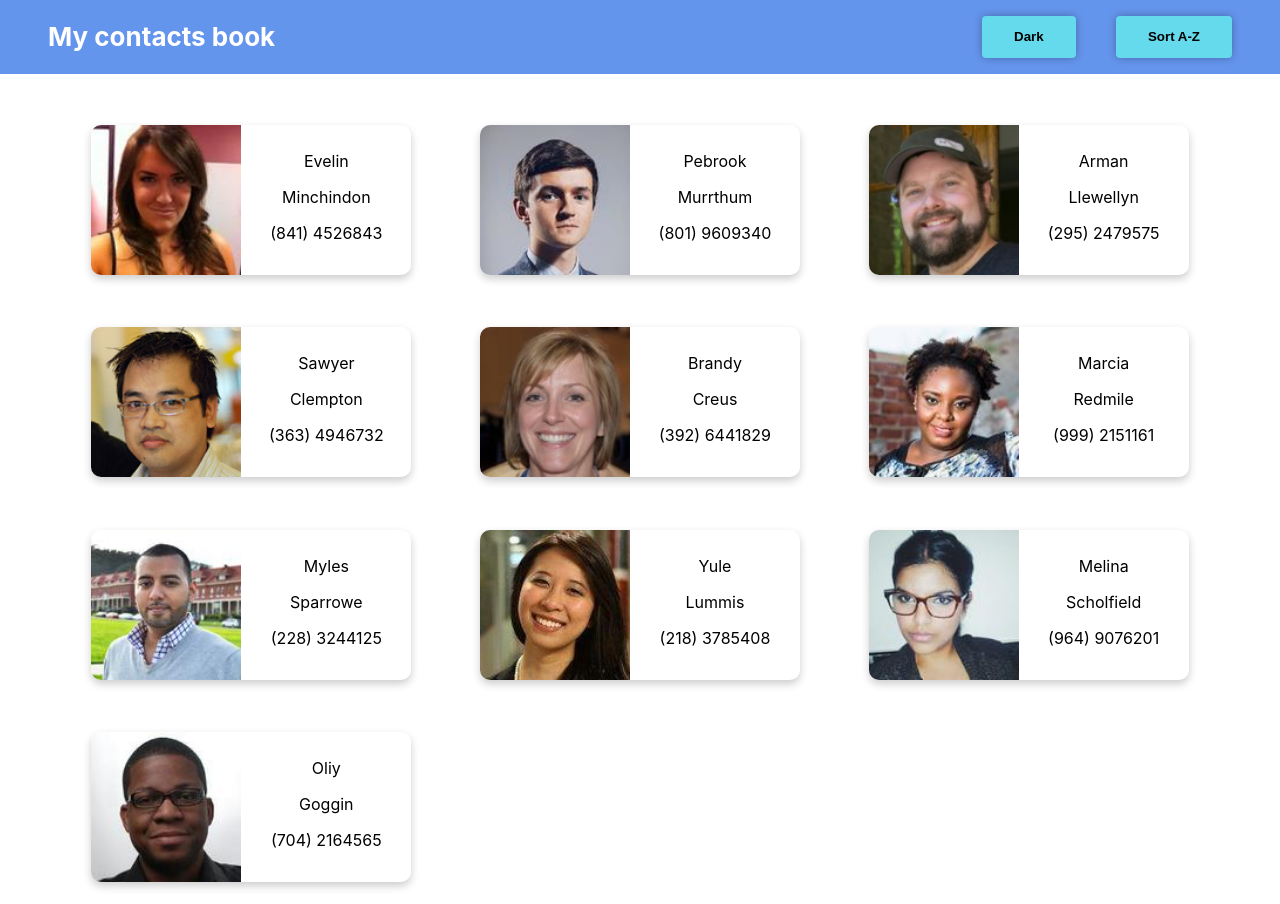
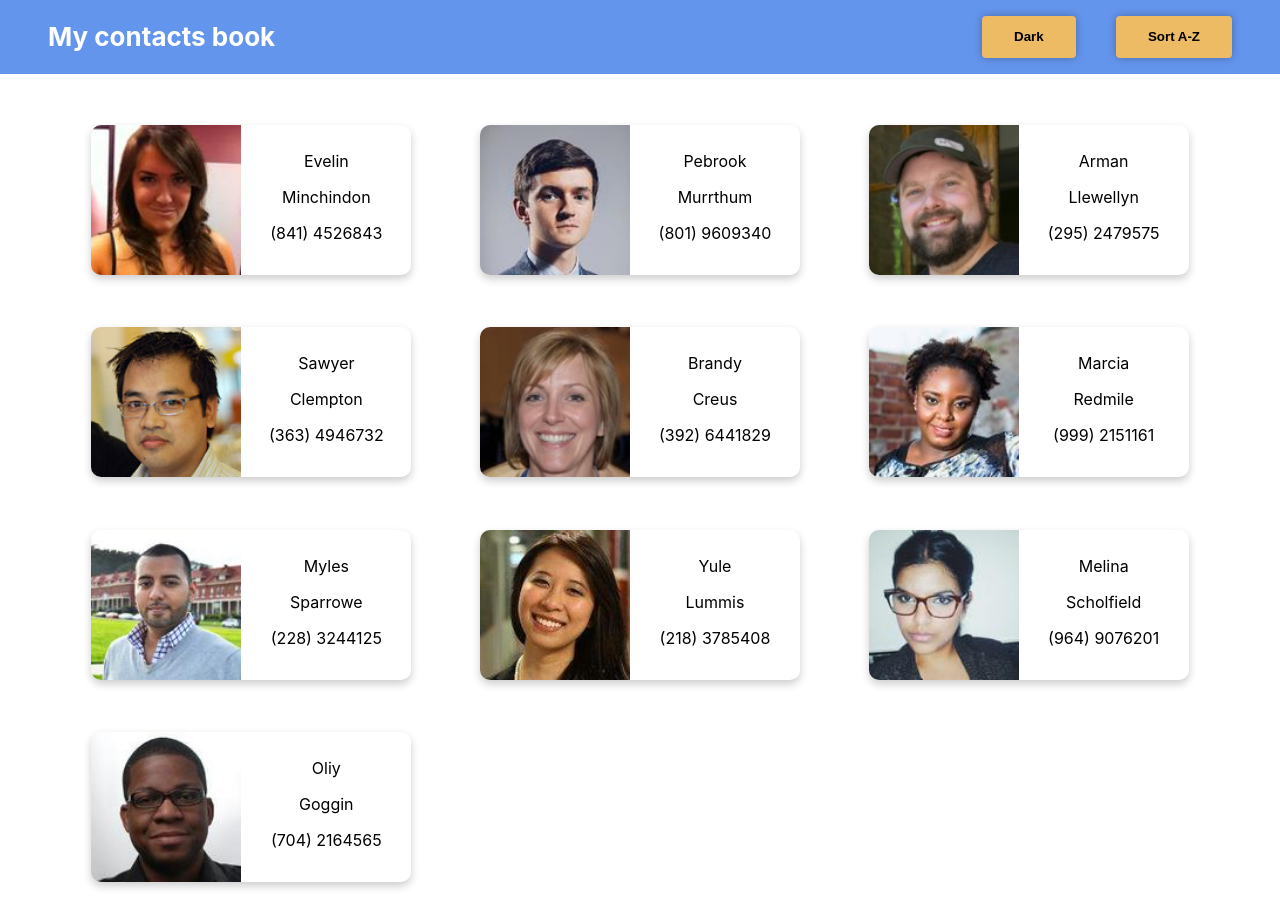
Before and after one commit to TbcProjects/TBC-React-challenge, a React (Create React App) app: page / in a window 1280 px wide. Built offline with nearby package versions, Linux system fonts and the light colour scheme.

Commit message:
changes button colour to make it accessible

```diff
--- a/src/components/Button/Button.css
+++ b/src/components/Button/Button.css
@@ -3,7 +3,7 @@ button {
   overflow: hidden;
   transition: background 400ms;
   color: #000;
-  background-color: #64daec;
+  background-color: #ECBB64;
   padding: 1em 2rem;
   outline: 0;
   border: 0;
```
